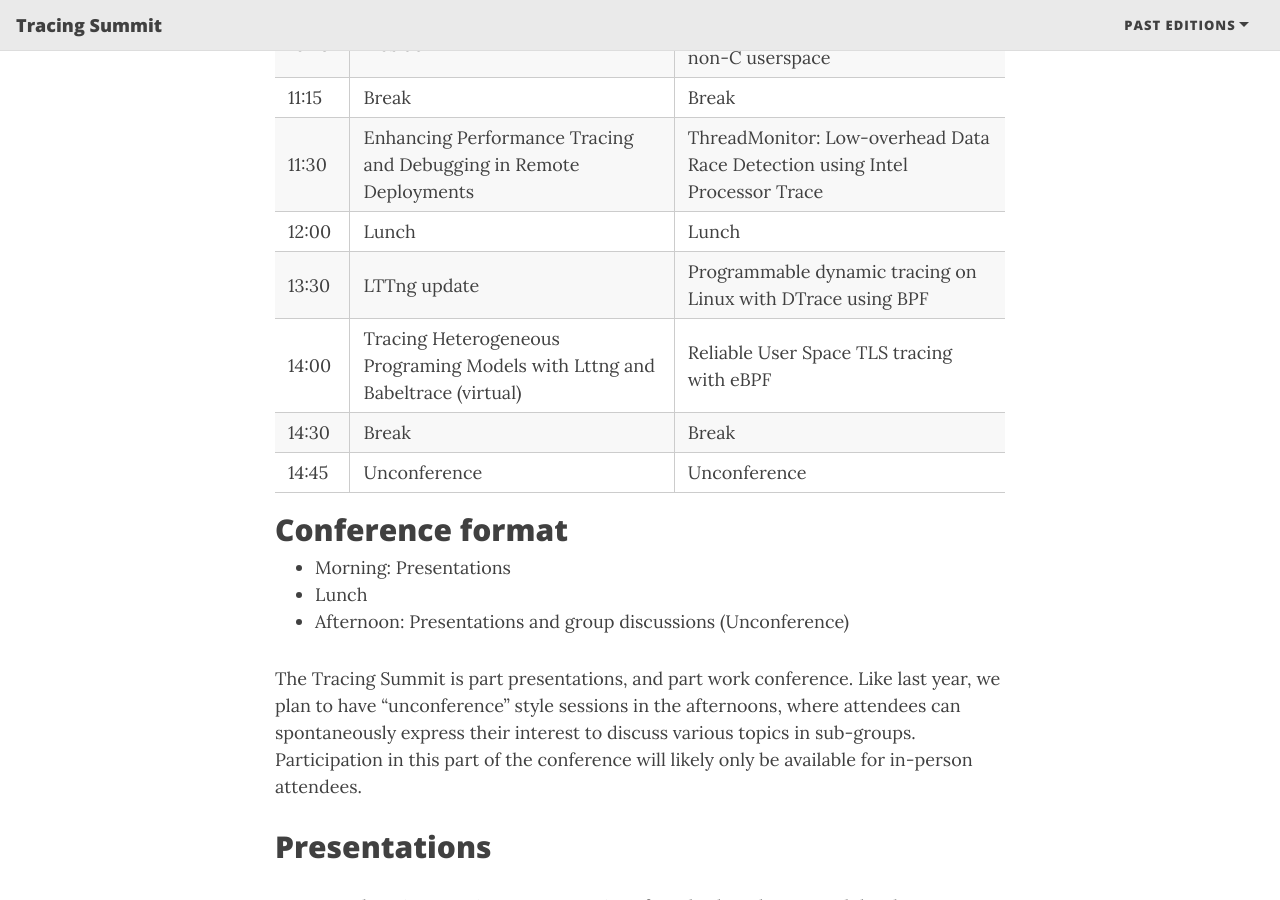
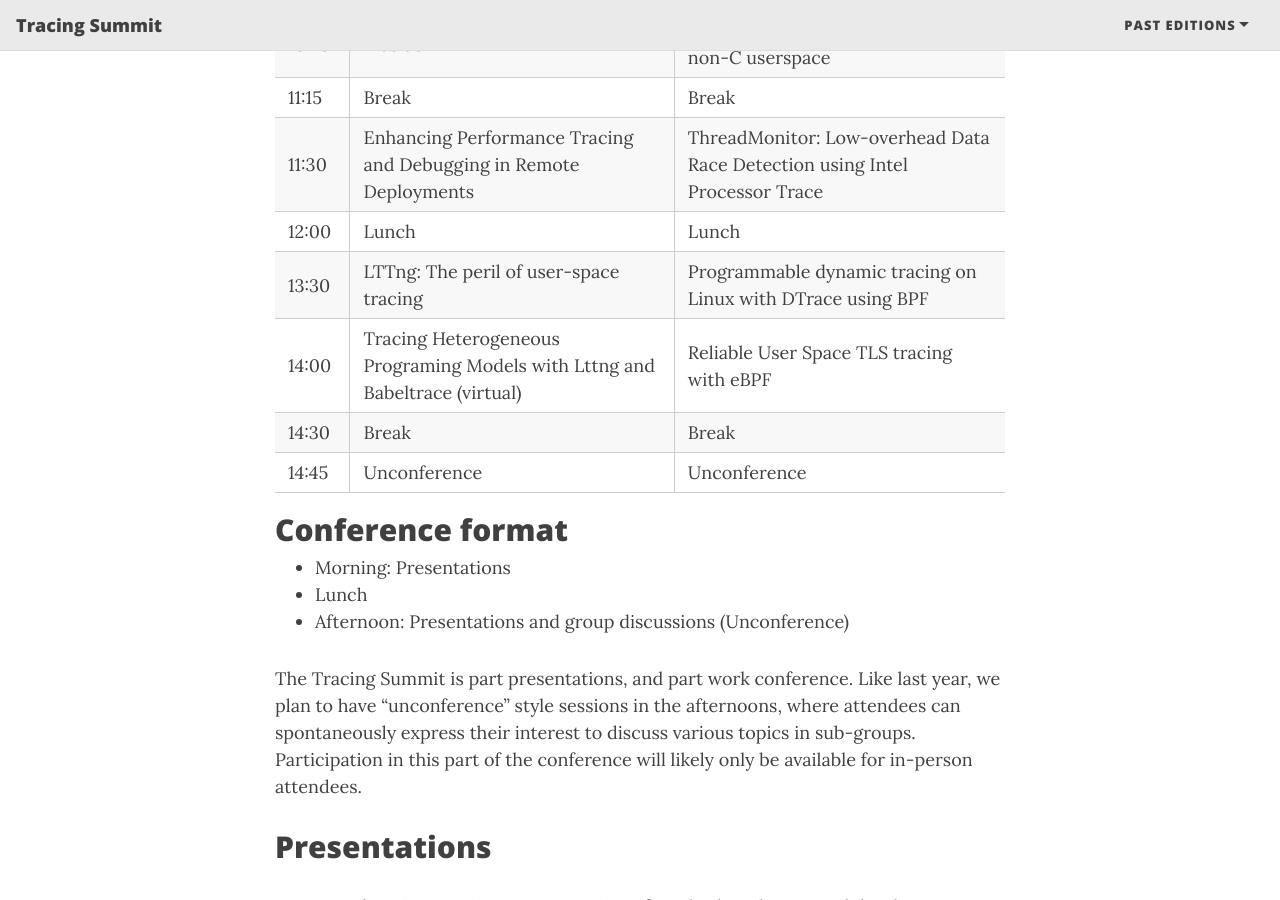
Before and after one commit to tracingsummit/tracingsummit.github.io, a Jekyll site: the page built from index.md, in a window 1280 px wide and 900 px high, scrolled down 2043 px. Built offline with Jekyll 4.4.1, drawn with Linux system fonts in a browser that asks for light colours; nearby versions of some CDN libraries.

Commit message:
index: Fix schedule lttng
Signed-off-by: Olivier Dion <odion@efficios.com>

```diff
--- a/index.md
+++ b/index.md
@@ -120,7 +120,7 @@ This is not the definitive schedule.
 
 <tr>
 <td class="org-right">13:30</td>
-<td class="org-left">LTTng update</td>
+<td class="org-left">LTTng: The peril of user-space tracing</td>
 <td class="org-left">Programmable dynamic tracing on Linux with DTrace using BPF</td>
 </tr>
 
```
